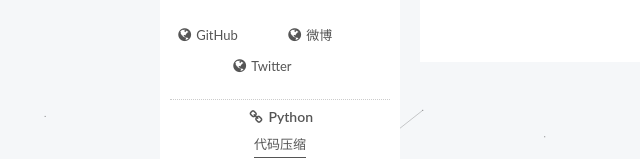
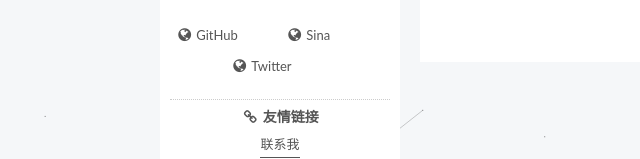
Before and after one commit to s85465788/jiangzs.github.io, a plain HTML site: page 2018/03/28/第一个博客/index.html in a window 1280 px wide. Both pictures are taken after a click on the item "站点概览". Shown: the part 641-800 px from the top of the page, 0-640 px from the left. Drawn offline with Linux system fonts and the light colour scheme; some packages are replaced by stand-ins of ours; a script that the page names is missing.

Commit message:
Site updated: 2018-05-11 14:07:24

```diff
--- a/2018/03/28/第一个博客/index.html
+++ b/2018/03/28/第一个博客/index.html
@@ -540,9 +540,9 @@
                   </span>
 
                   <span class="links-of-author-item">
-                    <a href="http://weibo.com/u/6051594435" target="_blank" title="微博">
+                    <a href="http://weibo.com/u/6051594435" target="_blank" title="Sina">
 
-                        <i class="fa fa-fw fa-globe"></i>微博</a>
+                        <i class="fa fa-fw fa-globe"></i>Sina</a>
                   </span>
 
                   <span class="links-of-author-item">
@@ -562,12 +562,12 @@
             <div class="links-of-blogroll motion-element links-of-blogroll-block">
               <div class="links-of-blogroll-title">
                 <i class="fa  fa-fw fa-link"></i>
-                Python
+                友情链接
               </div>
               <ul class="links-of-blogroll-list">
 
                   <li class="links-of-blogroll-item">
-                    <a href="http://tool.oschina.net/jscompress" title="代码压缩" target="_blank">代码压缩</a>
+                    <a href="http://weibo.com/u/6051594435" title="联系我" target="_blank">联系我</a>
                   </li>
 
               </ul>
--- a/css/main.css
+++ b/css/main.css
@@ -1843,7 +1843,7 @@ pre .javascript .function {
   width: 4px;
   height: 4px;
   border-radius: 50%;
-  background: #4f73ff;
+  background: #2233de;
 }
 .links-of-blogroll {
   font-size: 13px;
```
Also changed, not shown: 2018/03/29/hexo-github/index.html (+4 -4 lines), 2018/05/10/test/index.html (+4 -4 lines), about/index.html (+4 -4 lines), archives/2018/03/index.html (+4 -4 lines), archives/2018/05/index.html (+4 -4 lines), archives/2018/index.html (+4 -4 lines), archives/index.html (+4 -4 lines), categories/Hexo/index.html (+4 -4 lines), categories/index.html (+4 -4 lines), index.html (+4 -4 lines), tags/github/index.html (+4 -4 lines), tags/hexo/index.html (+4 -4 lines), tags/index.html (+4 -4 lines), tags/npm/index.html (+4 -4 lines).
